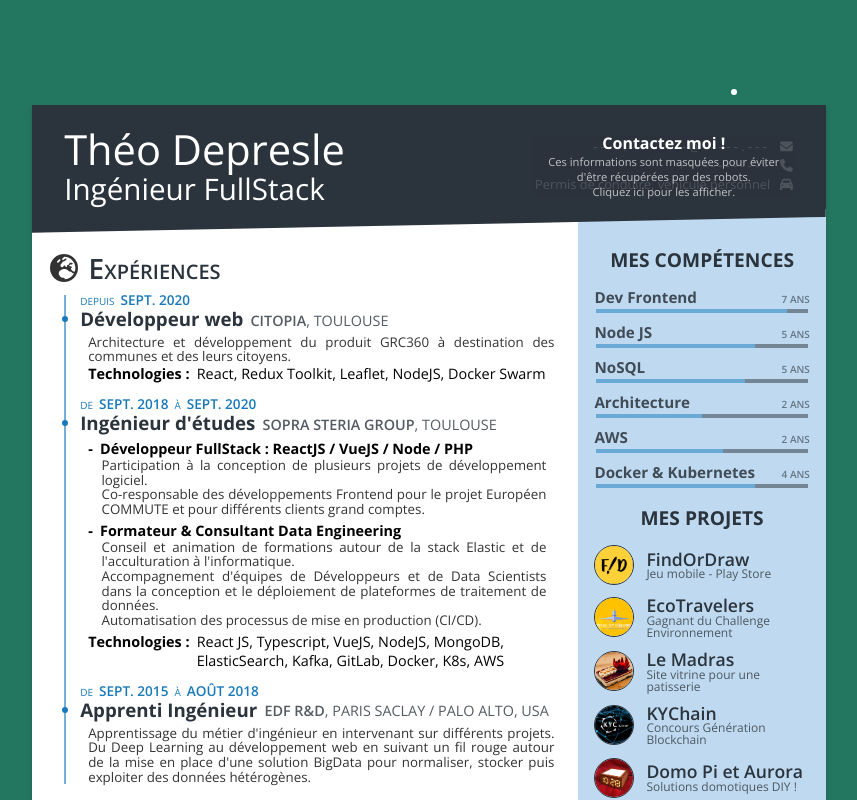
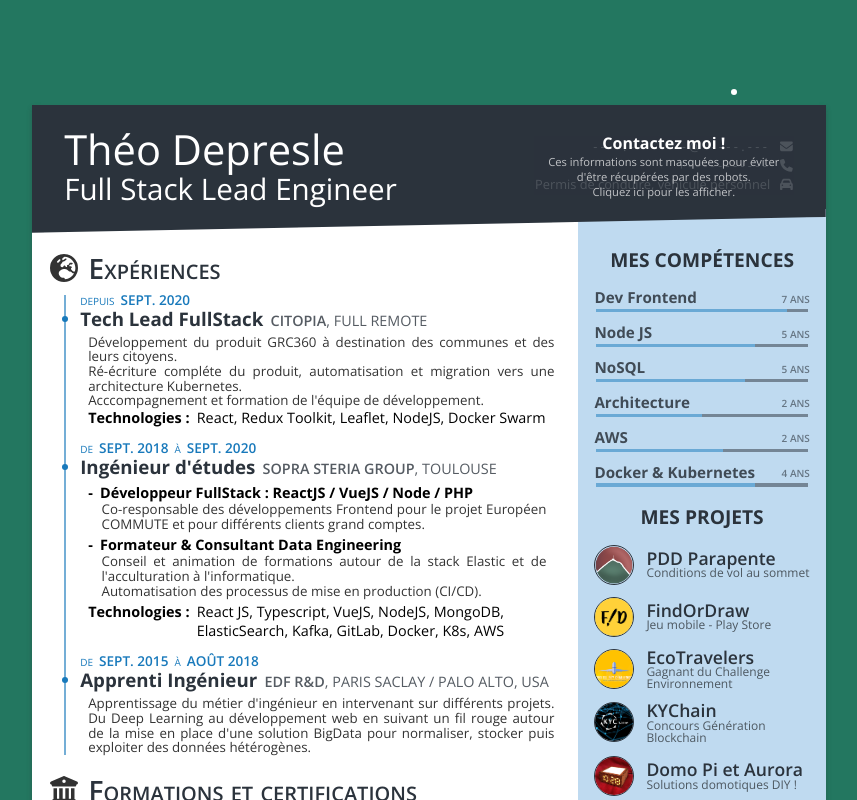
Before and after one commit to dprslt/resume, a React (Vite) app: page / in a window 1280 px wide. Shown: the top 800 px of the page, without its empty margins (211-1068 px from the left). Built offline with nearby package versions, Linux system fonts and the light colour scheme; some icons are missing.

Commit message:
Update project and infos

```diff
--- a/src/data/theo/experiences.ts
+++ b/src/data/theo/experiences.ts
@@ -4,19 +4,23 @@ export const experiences: Array<ExperienceType> = [
   {
     displayLevel: "full",
     title: {
-      fr: "Développeur web",
-      en: "Frontend engineer",
+      fr: "Tech Lead FullStack",
+      en: "Full Stack Lead Engineer",
     },
     company: "Citopia",
-    place: "Toulouse",
+    place: "Full Remote",
     date: {
       from: "Sept. 2020",
     },
     description: {
       fr:
-        "Architecture et développement du produit GRC360 à destination des communes et des leurs citoyens.",
+        "Développement du produit GRC360 à destination des communes et des leurs citoyens.\n"+
+        "Ré-écriture compléte du produit, automatisation et migration vers une architecture Kubernetes.\n"+
+        "Acccompagnement et formation de l'équipe de développement.",
       en:
-        "Designin and building the GRC360 product to ease dialog between cities and citizens.",
+        "Designing and building the GRC360 product to ease dialog between cities and citizens.\n"+
+        "Full rewrite of the product, migrate to Kubernete with fully automated CI/CD.\n"+
+        "Growing and training of the dev team",
     },
     tech: ["React", "Redux Toolkit", "Leaflet", "NodeJS", "Docker Swarm"],
   },
@@ -40,10 +44,8 @@ export const experiences: Array<ExperienceType> = [
         },
         description: {
           fr:
-            "Participation à la conception de plusieurs projets de développement logiciel.\n" +
             "Co-responsable des développements Frontend pour le projet Européen COMMUTE et pour différents clients grand comptes.",
           en:
-            "Design and implementation of various web solutions\n" +
             "Lead frontend developer for the European project COMMUTE and for other large accounts customers such as EUROCONTROL",
         },
       },
@@ -55,11 +57,9 @@ export const experiences: Array<ExperienceType> = [
         description: {
           fr:
             "Conseil et animation de formations autour de la stack Elastic et de l'acculturation à l'informatique.\n" +
-            "Accompagnement d'équipes de Développeurs et de Data Scientists dans la conception et le déploiement de plateformes de traitement de données.\n" +
             "Automatisation des processus de mise en production (CI/CD).",
           en:
             "Delivering support and animating training session around the Elastic stack and computer science acculturation\n" +
-            "Support teams of Developers and Data Scientists to help them design and deploy data processing solutions\n" +
             "Setup automated production process (DevOps - CI/CD).",
         },
       },
--- a/src/data/theo/personalData.ts
+++ b/src/data/theo/personalData.ts
@@ -5,8 +5,8 @@ export const personalData: PersonalDataType = {
   name: "Théo",
   surname: "Depresle",
   title: {
-    fr: "Ingénieur FullStack",
-    en: "FullStack Engineer",
+    fr: "Full Stack Lead Engineer",
+    en: "Full Stack Lead Engineer",
   },
   phone: {
     target: "phone://+33629325778",
@@ -17,8 +17,8 @@ export const personalData: PersonalDataType = {
     text: "theo.depresle@gmail.com",
   },
   age: {
-    fr: "23 ans",
-    en: "23 years old",
+    fr: "26 ans",
+    en: "26 years old",
   },
   license: {
     fr: "Permis de conduire, véhicule personnel",
@@ -26,8 +26,8 @@ export const personalData: PersonalDataType = {
   },
   personalFooterIcon: faMotorcycle,
   personalFooterNote: {
-    fr: "Tech enthusiast, motard, photographe amateur et DIY",
-    en: "Tech enthusiast, biker, amateur photograph and DIY",
+    fr: "Tech enthusiast, motard, pilote de parapente, photographe amateur et DIY",
+    en: "Tech enthusiast, biker, glider pilot, amateur photograph and DIY",
   },
 
   linkedIn: "https://www.linkedin.com/in/dprslt/",
--- a/src/data/theo/projects.ts
+++ b/src/data/theo/projects.ts
@@ -5,9 +5,20 @@ import aurora from "../../static/aurora.png";
 import tpth from "../../static/tpth.png";
 import cake from "../../static/cake.png";
 import lego from "../../static/lego.png";
+import pdd from "../../static/icone-pdd.png";
 import { SideProjectType } from "../../types/resume-infos/SideProject";
 
 export const projets: Array<SideProjectType> = [
+  {
+    title: "PDD Parapente",
+    link:
+      "https://pdd.dprslt.fr",
+    shortDescription: {
+      fr: "Conditions de vol au sommet",
+      en: "Flying condition over PDD",
+    },
+    images: [pdd],
+  },
   {
     title: "FindOrDraw",
     link:
@@ -27,15 +38,15 @@ export const projets: Array<SideProjectType> = [
     },
     images: [dsc],
   },
-  {
-    title: "Le Madras",
-    shortDescription: {
-      fr: "Site vitrine pour une patisserie",
-      en: "Showcase website for a French pastry shop",
-    },
-    link: "https://www.patisserie-lemadras.com/",
-    images: [cake],
-  },
+  // {
+  //   title: "Le Madras",
+  //   shortDescription: {
+  //     fr: "Site vitrine pour une patisserie",
+  //     en: "Showcase website for a French pastry shop",
+  //   },
+  //   link: "https://www.patisserie-lemadras.com/",
+  //   images: [cake],
+  // },
   {
     title: "KYChain",
     link:
```
Also changed, not shown: src/static/icone-pdd.png (added).
